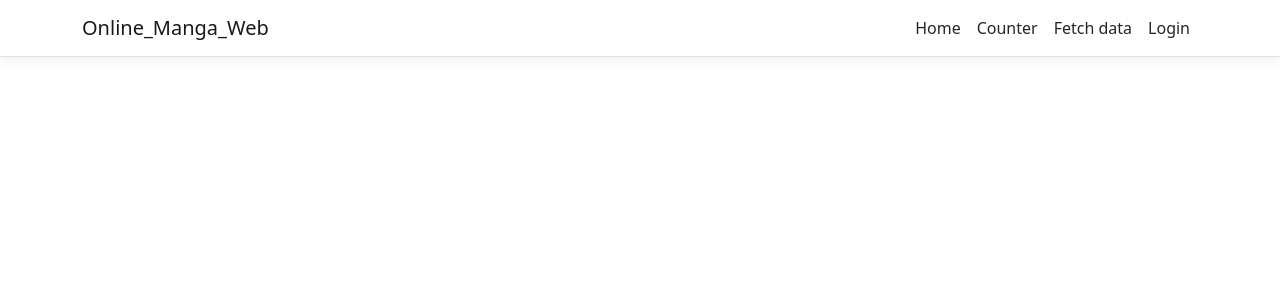
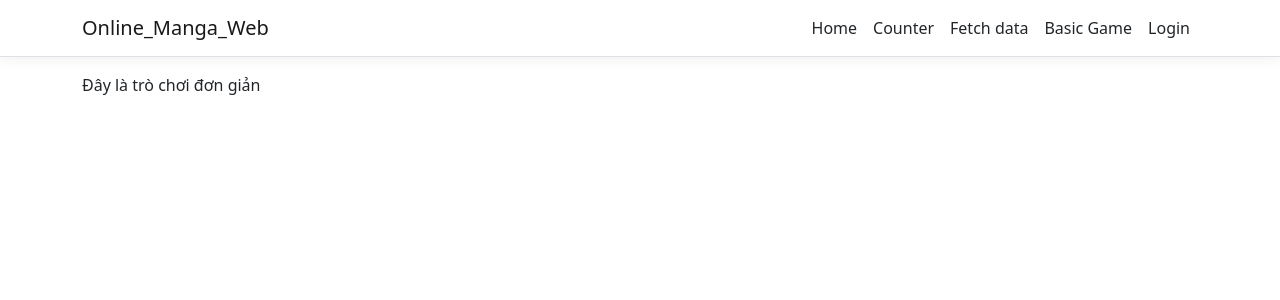
Before and after one commit to Kiet1618/DApp-NFT-Marketplace, a React (Create React App) app in the folder ClientApp/: page /basic-game in a window 1280 px wide. Shown: the top 300 px of the page. Built offline with nearby package versions, Linux system fonts and the light colour scheme.

Commit message:
Update React
Thêm nav Basic game và Login

```diff
--- a/ClientApp/src/AppRoutes.js
+++ b/ClientApp/src/AppRoutes.js
@@ -2,6 +2,7 @@ import { Counter } from "./components/Counter";
 import { FetchData } from "./components/FetchData";
 import { Home } from "./components/Home";
 import { Login } from "./components/Login";
+import { BasicGame } from "./components/BasicGame";
 
 const AppRoutes = [
   {
@@ -19,6 +20,10 @@ const AppRoutes = [
   {
     path: '/login',
     element: <Login />
+  },
+  {
+    path: '/basic-game',
+    element: <BasicGame/>
   }
 ];
 
--- /dev/null
+++ b/ClientApp/src/components/BasicGame.js
@@ -0,0 +1,9 @@
+import React, { Component } from 'react';
+
+export class BasicGame extends Component {
+  render() {
+    return (
+      <p>Đây là trò chơi đơn giản</p>
+    )
+  }
+}
--- a/ClientApp/src/components/NavMenu.js
+++ b/ClientApp/src/components/NavMenu.js
@@ -39,6 +39,9 @@ export class NavMenu extends Component {
                 <NavLink tag={Link} className="text-dark" to="/fetch-data">Fetch data</NavLink>
               </NavItem>
               <NavItem>
+                <NavLink tag={Link} className="text-dark" to="/basic-game">Basic Game</NavLink>
+              </NavItem>
+              <NavItem>
                 <NavLink tag={Link} className="text-dark" to="/login">Login</NavLink>
               </NavItem>
             </ul>
```
